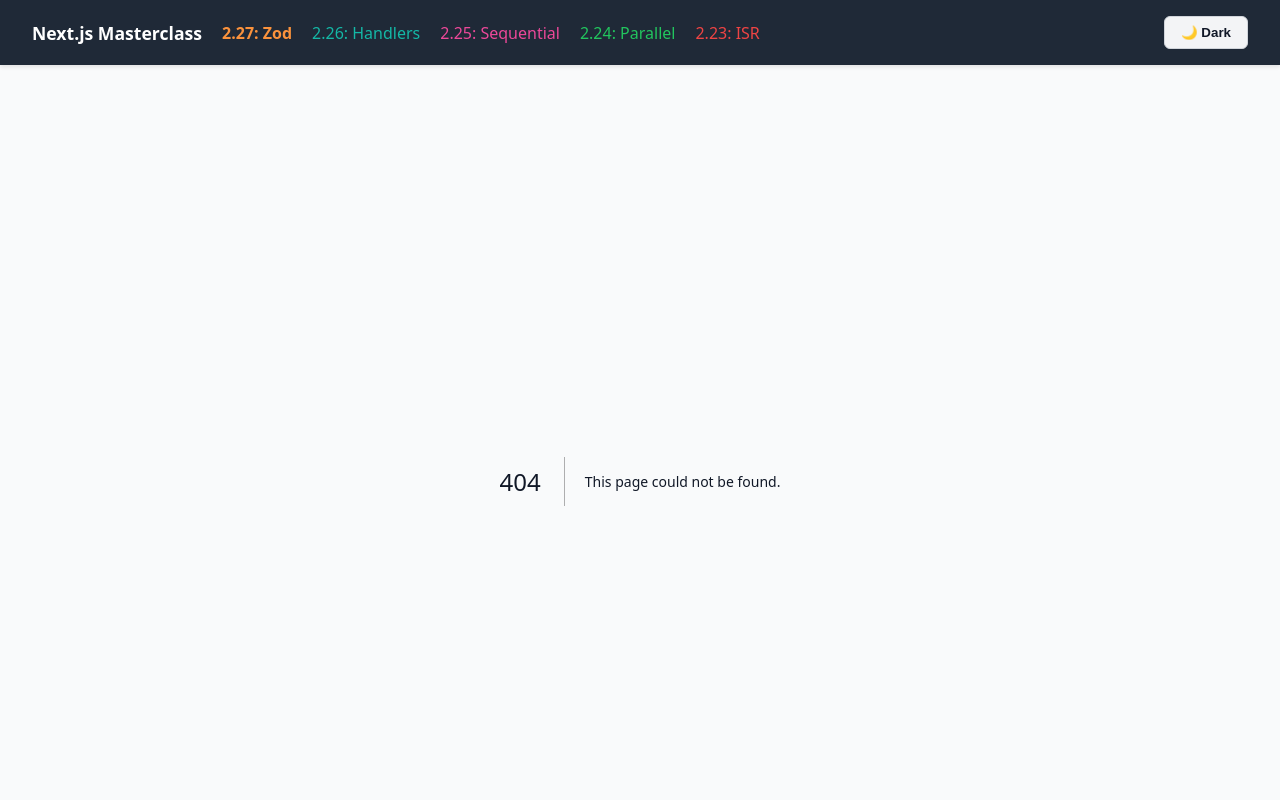
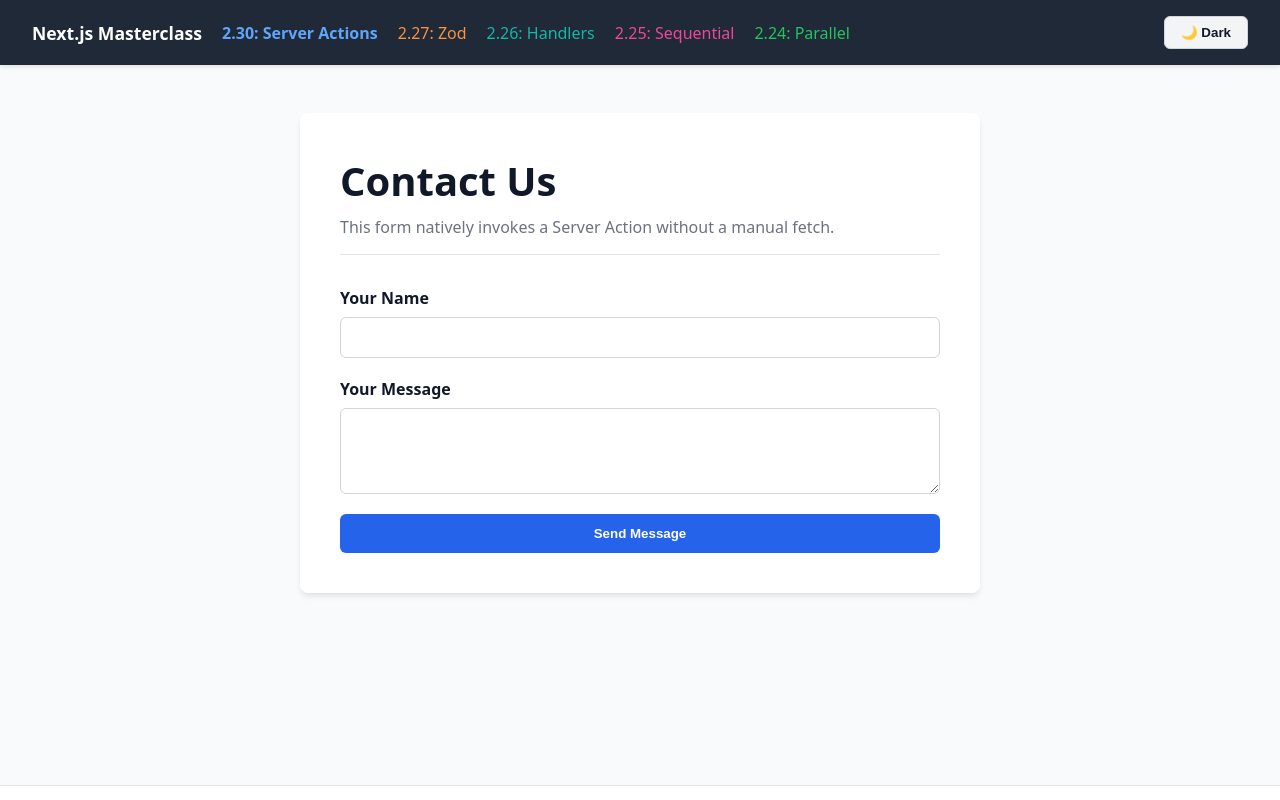
Before and after one commit to shyamsharmas124-commits/default-server-component-behaviour, a Next.js app: page /contact in a window 1280 px wide. Before the commit this address had no page. Shown: the top 800 px of the page. Built offline with nearby package versions, Linux system fonts and the light colour scheme.

Commit message:
feat(2.30): implement basic server action with use server

```diff
--- /dev/null
+++ b/app/contact/actions.ts
@@ -0,0 +1,29 @@
+'use server';
+
+import crypto from 'crypto'; // This proves we are on the server (Node.js built-in)
+
+export async function submitContactForm(prevState: any, formData: FormData) {
+  // Wait a second to simulate network/DB delay
+  await new Promise((resolve) => setTimeout(resolve, 1000));
+
+  const name = formData.get('name');
+  const message = formData.get('message');
+
+  // Basic server-side validation
+  if (!name || !message) {
+    return { error: 'Name and message are required.' };
+  }
+
+  // Simulate writing to a database using a server-generated ID
+  const entryId = crypto.randomUUID();
+
+  // This will log in the server terminal, not the browser console
+  console.log(`[SERVER] Saved contact message from ${name} with ID: ${entryId}`);
+
+  // Return serializable data to the client
+  return {
+    success: true,
+    id: entryId,
+    message: `Thank you, ${name}! Your message has been safely stored.`
+  };
+}
--- /dev/null
+++ b/app/contact/page.tsx
@@ -0,0 +1,80 @@
+'use client';
+
+import React from 'react';
+import { useFormState, useFormStatus } from 'react-dom';
+import { submitContactForm } from './actions';
+
+// A tiny submit button that uses useFormStatus for pending state
+function SubmitButton() {
+  const { pending } = useFormStatus();
+
+  return (
+    <button
+      type="submit"
+      disabled={pending}
+      style={{
+        padding: '0.75rem 1.5rem',
+        backgroundColor: pending ? '#9ca3af' : '#2563eb',
+        color: 'white',
+        border: 'none',
+        borderRadius: '6px',
+        fontWeight: 'bold',
+        cursor: pending ? 'not-allowed' : 'pointer'
+      }}
+    >
+      {pending ? 'Sending to Server...' : 'Send Message'}
+    </button>
+  );
+}
+
+export default function ContactPage() {
+  // Wire up the Server Action with useFormState to handle the result
+  const [state, formAction] = useFormState(submitContactForm, null);
+
+  return (
+    <main style={{ padding: '2.5rem', maxWidth: '600px', margin: '2rem auto', backgroundColor: '#ffffff', borderRadius: '8px', boxShadow: '0 4px 6px -1px rgba(0,0,0,0.1)' }}>
+      <header style={{ marginBottom: '2rem', borderBottom: '1px solid #e5e7eb', paddingBottom: '1rem' }}>
+        <h1 style={{ fontSize: '2.5rem', color: '#111827', margin: '0 0 0.5rem 0' }}>Contact Us</h1>
+        <p style={{ color: '#6b7280', margin: 0 }}>This form natively invokes a Server Action without a manual fetch.</p>
+      </header>
+
+      {state?.error && (
+        <div style={{ padding: '1rem', marginBottom: '1.5rem', backgroundColor: '#fee2e2', color: '#b91c1c', borderRadius: '6px' }}>
+          <strong>Error:</strong> {state.error}
+        </div>
+      )}
+
+      {state?.success && (
+        <div style={{ padding: '1rem', marginBottom: '1.5rem', backgroundColor: '#dcfce7', color: '#166534', borderRadius: '6px' }}>
+          <strong>Success!</strong> {state.message} (Reference ID: {state.id})
+        </div>
+      )}
+
+      <form action={formAction} style={{ display: 'flex', flexDirection: 'column', gap: '1.25rem' }}>
+        <div style={{ display: 'flex', flexDirection: 'column', gap: '0.5rem' }}>
+          <label htmlFor="name" style={{ fontWeight: 'bold' }}>Your Name</label>
+          <input
+            type="text"
+            id="name"
+            name="name"
+            required
+            style={{ padding: '0.75rem', border: '1px solid #d1d5db', borderRadius: '6px' }}
+          />
+        </div>
+
+        <div style={{ display: 'flex', flexDirection: 'column', gap: '0.5rem' }}>
+          <label htmlFor="message" style={{ fontWeight: 'bold' }}>Your Message</label>
+          <textarea
+            id="message"
+            name="message"
+            required
+            rows={4}
+            style={{ padding: '0.75rem', border: '1px solid #d1d5db', borderRadius: '6px' }}
+          />
+        </div>
+
+        <SubmitButton />
+      </form>
+    </main>
+  );
+}
--- a/components/Header.tsx
+++ b/components/Header.tsx
@@ -17,11 +17,11 @@ export default function Header() {
     }}>
       <nav style={{ display: 'flex', flexWrap: 'wrap', gap: '1.25rem', alignItems: 'center' }}>
         <Link href="/" style={{ color: '#ffffff', textDecoration: 'none', fontWeight: 'bold', fontSize: '1.1rem' }}>Next.js Masterclass</Link>
-        <Link href="/api/tasks" style={{ color: '#fb923c', textDecoration: 'none', fontWeight: 'bold' }}>2.27: Zod</Link>
+        <Link href="/contact" style={{ color: '#60a5fa', textDecoration: 'none', fontWeight: 'bold' }}>2.30: Server Actions</Link>
+        <Link href="/api/tasks" style={{ color: '#fb923c', textDecoration: 'none' }}>2.27: Zod</Link>
         <Link href="/api/users" style={{ color: '#14b8a6', textDecoration: 'none' }}>2.26: Handlers</Link>
         <Link href="/account" style={{ color: '#ec4899', textDecoration: 'none' }}>2.25: Sequential</Link>
         <Link href="/dashboard" style={{ color: '#22c55e', textDecoration: 'none' }}>2.24: Parallel</Link>
-        <Link href="/pricing" style={{ color: '#ef4444', textDecoration: 'none' }}>2.23: ISR</Link>
       </nav>
       {/* Only the toggle is interactive. The rest of the Header stays on the Server. */}
       <ThemeToggle />
```
Also changed, not shown: app/page.tsx (+24 -37 lines), 1 other file (tests, documents, lock files or other folders).
